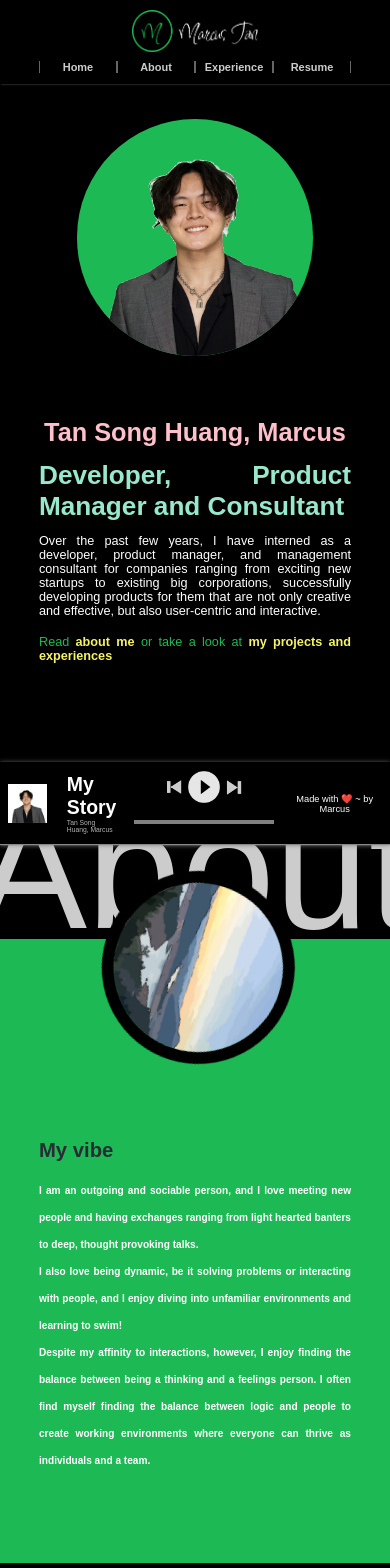
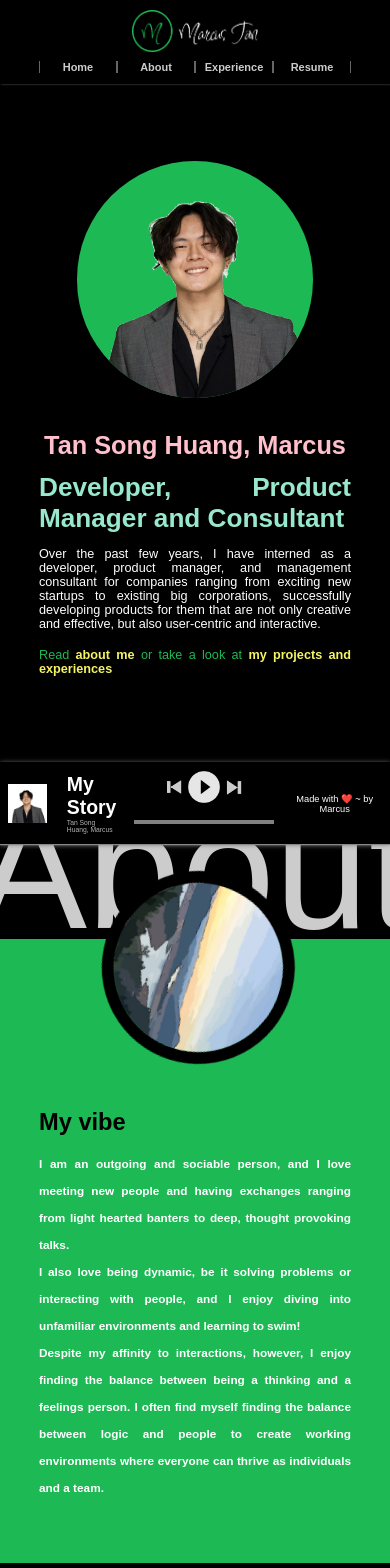
Before and after one commit to marctan2705/marctan2705.github.io, a React (Create React App) app: page / in a window 390 px wide. Shown: the top 1568 px of the page. Built offline with nearby package versions, Linux system fonts and the light colour scheme.

Commit message:
font changes

```diff
--- a/src/components/About/about.module.css
+++ b/src/components/About/about.module.css
@@ -182,7 +182,7 @@
         display: flex;
         flex-direction: column;
         margin-left: 0;
-        font-size: 1.2vh;
+        font-size: 1.4vh;
         line-height: 130%;
         font-weight: bold;
         color: white;
@@ -190,5 +190,6 @@
     }
     .h1{
         margin-top: 13vh;
+        color: black;
     }
 }
--- a/src/components/Homepage/homepage.module.css
+++ b/src/components/Homepage/homepage.module.css
@@ -107,6 +107,7 @@
         text-align: left;
         align-items: center;
         margin-top: 15vh;
+        height: 15vw;
     }
     .pp{
         height: 30vh;
@@ -119,6 +120,7 @@
         border-radius: 50%;
         overflow: hidden;
         margin-right: 0;
+        margin-top: 3vh;
     }
     .title{
         font-size: 3.1vh;
@@ -139,6 +141,7 @@
         font-weight: bold;
         color: pink;
         font-size: 3vh;
+        text-align: justify;
     }
     .selection{
         margin-top:2vh;
```
